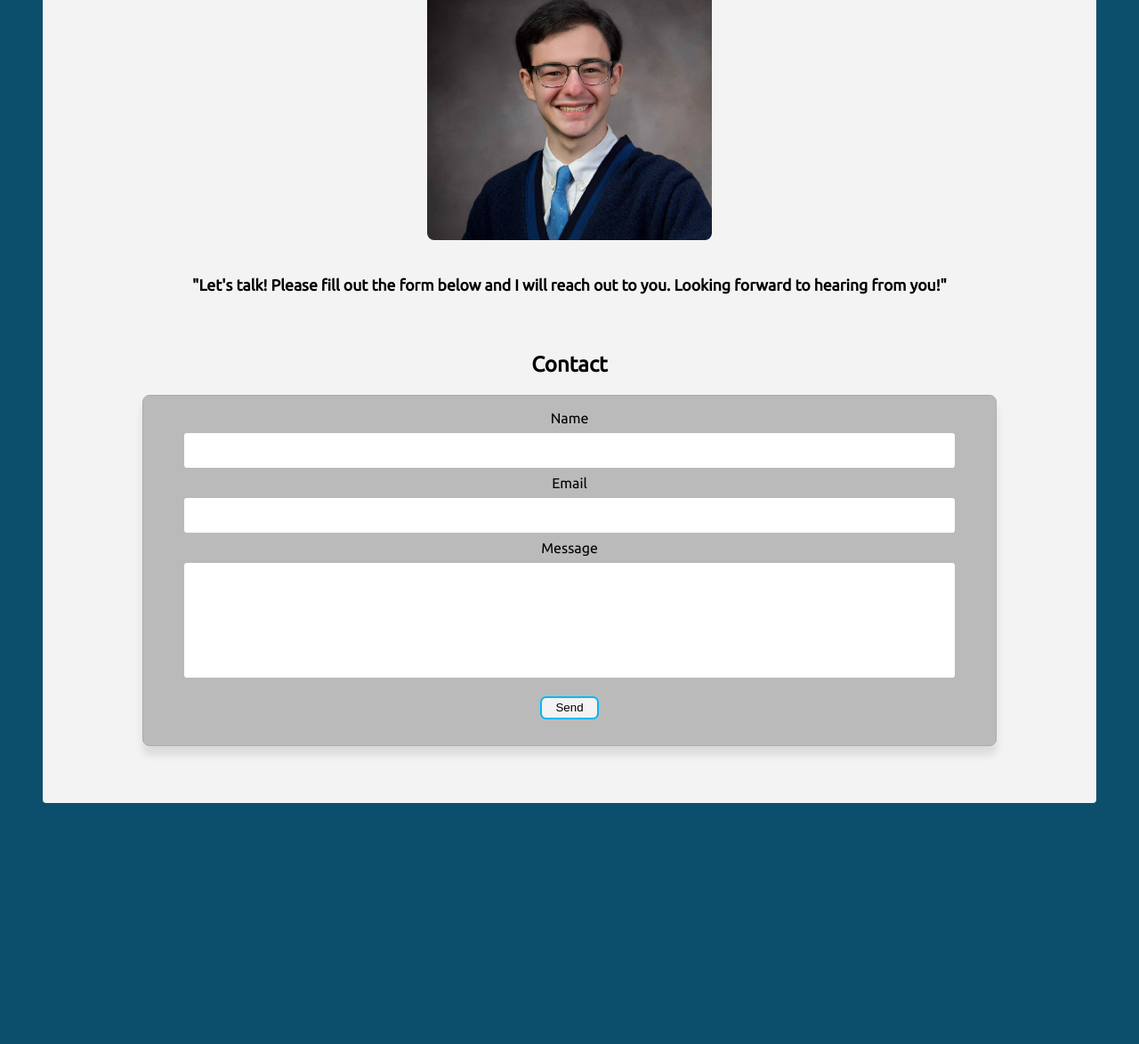
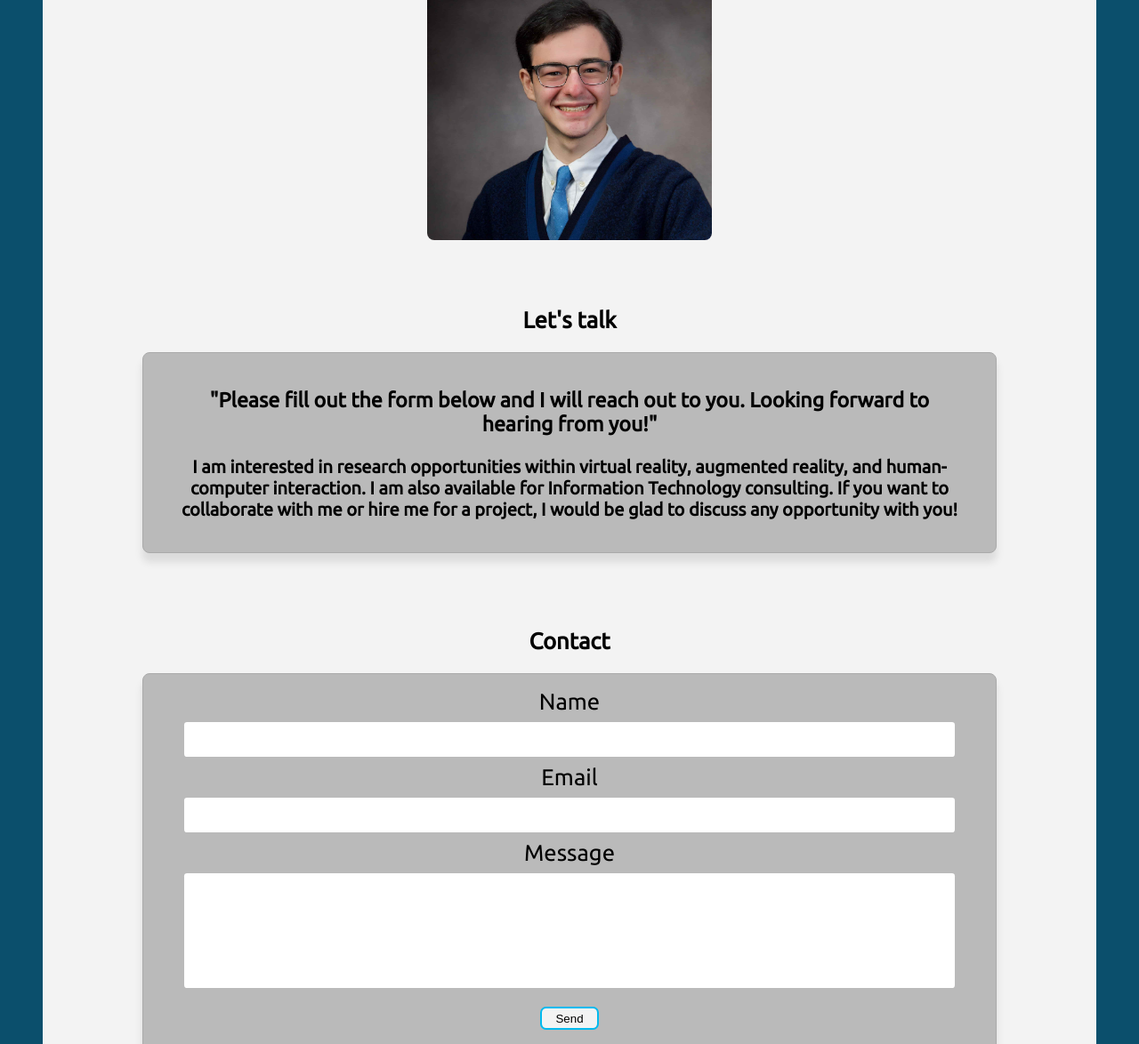
Before and after one commit to zschultz00/mi349_final, a plain HTML site: page contact.html in a window 1280 px wide. Shown: the part 586-1760 px from the top of the page at 89% size. Before the commit the page ends 1537 px from the top, so only its background shows below. Drawn offline with Linux system fonts and the light colour scheme.

Commit message:
submission

```diff
--- a/contact.html
+++ b/contact.html
@@ -25,7 +25,13 @@
     </header>
     <main class="center">
         <div class="img-wrapper"><img class="zimg" src="zachary.jpg" alt="Zachary Schultz's smiling"></div>
-        <p class="h-c-c">"Let's talk! Please fill out the form below and I will reach out to you. Looking forward to hearing from you!"</p>
+        <section class="center">
+            <h2 class="h-c">Let's talk</h2>
+            <div class="card">
+                <p class="h-c-c-c">"Please fill out the form below and I will reach out to you. Looking forward to hearing from you!"</p>
+                <p class="h-c-c">I am interested in research opportunities within virtual reality, augmented reality, and human-computer interaction. I am also available for Information Technology consulting. If you want to collaborate with me or hire me for a project, I would be glad to discuss any opportunity with you!</p>
+            </div>
+        </section>
         <section class="center">
             <h2 class="h-c">Contact</h2>
             <div class="card">
--- a/styles.css
+++ b/styles.css
@@ -6,6 +6,10 @@
     --cardbg: #bababa;
     --active: #7c7c7c;
     --inactive: #9c9c9c;
+}
+
+p {
+    font-size: 125%;
 }
 
 html {
@@ -60,12 +64,19 @@ h2 {
 
 .h-c-c {
     text-align: center;
-    font-size: 110%;
+    font-size: 125%;
+    font-weight: bold;
+}
+
+.h-c-c-c {
+    text-align: center;
+    font-size: 145%;
     font-weight: bold;
 }
 
 .h-c {
     text-align: center;
+    font-size: 160%;
 }
 
 input {
```
Also changed, not shown: 1 other file.
